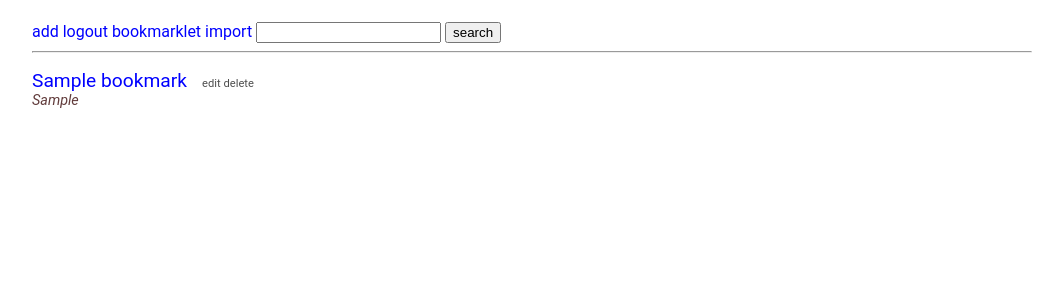
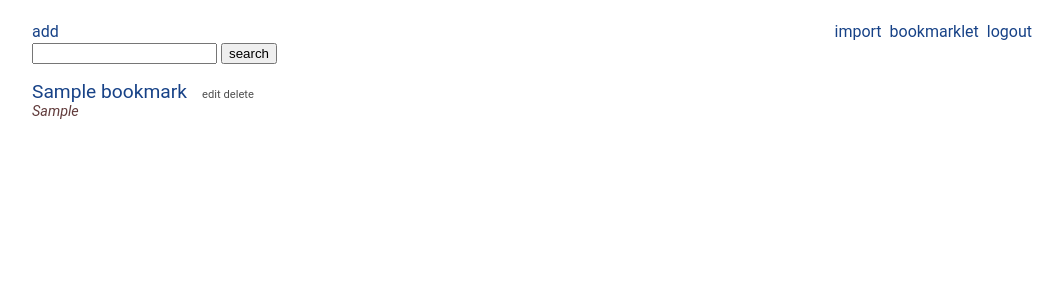
Before and after one commit to DominikM/dpins, a Django app: page /bm/ in a window 1280 px wide. Shown: the part 59-359 px from the top of the page, without its empty margins (108-1171 px from the left). Run offline with Django 3.2, Linux system fonts and the light colour scheme; a user stored in the database is signed in; tables that the repository leaves empty hold one stand-in row (values such as "Sample post").

Commit message:
updated some styles

```diff
--- a/bookmarks/static/bookmarks/main.css
+++ b/bookmarks/static/bookmarks/main.css
@@ -22,8 +22,8 @@ body {
 
 .bm {
     display: block;
-    margin-top: 0.8em;
-    margin-bottom: 0.8em;
+    margin-top: 1em;
+    margin-bottom: 1em;
 }
 
 .bm_commands {
@@ -42,7 +42,7 @@ body {
 
 
 a {
-    color:#0000FF;
+    color: #174287;
     text-decoration: none;
 }
 
@@ -78,12 +78,18 @@ a.bm_title {
 
 #commands_container {
     display: block;
+    height: 1em;
+    margin-bottom: 0.3em;
+    width: 100%;
 }
 
-.command {
+.command_left {
     display: inline;
+    text-align: left;
 }
 
-.command form {
+.command_right {
     display: inline;
+    float: right;
+    margin-left: 0.5em
 }
--- a/bookmarks/templates/bookmarks.html
+++ b/bookmarks/templates/bookmarks.html
@@ -5,25 +5,41 @@
 <header><h1>dpins</h1></header>
 
 <div id="commands_container">
-  <div class="command"><a href="{% url 'bookmark_add' %}">add</a></div>
-  <div class="command"><a href="{% url 'logout' %}">logout</a></div>
-  <div class="command"><a href="javascript:(function(){data={title:document.title,url:window.location.href,auto_close: true};urlParams=new URLSearchParams(data);newUrl=new URL(&quot;http://dpins.link/add&quot;);newUrl.search = &quot;?+urlParams.toString();window.open(newUrl.toString());})();">bookmarklet</a></div>
-  <div class="command"><a href="{% url 'import_html' %}">import</a></div>
-  <div class="command">
+    <div class="command_left"><a href="{% url 'bookmark_add' %}">add</a></div>
+    <div class="command_right"><a href="{% url 'logout' %}">logout</a></div>
+    <div class="command_right"><a href="javascript:(function(){data={title:document.title,url:window.location.href,auto_close: true};urlParams=new URLSearchParams(data);newUrl=new URL(&quot;http://dpins.link/add&quot;);newUrl.search = &quot;?+urlParams.toString();window.open(newUrl.toString());})();">bookmarklet</a></div>
+    <div class="command_right"><a href="{% url 'import_html' %}">import</a></div>
+</div>
+
+
+<div>
   <form method="get" action="{% url 'search' %}">
     <input type="text" id="query" name="query">
     <input type="submit" value="search">
   </form>
 </div>
+
+
+<div id="bm_container">
+  <div id="page_nav">
+    {% if bookmarks.has_previous %}
+    <a href="?page=1"><<</a>
+    <a href="?page={{ bookmarks.previous_page_number }}"><</a>
+    {% endif %}
+
+    {% if bookmarks.has_other_pages %}
+    {{ bookmarks.number }} of {{ bookmarks.paginator.num_pages }}
+    {% endif %}
+
+    {% if bookmarks.has_next %}
+    <a href="?page={{ bookmarks.next_page_number }}">></a>
+    <a href="?page={{ bookmarks.paginator.num_pages }}">>></a>
+    {% endif %}
   </div>
 
-<hr>
-
-<div id="bm_container">
   {% for bookmark in bookmarks %}
   {% include 'bookmark_snippet.html' with bookmark=bookmark %}
   {% endfor %}
-</div>
 
   <div id="page_nav">
     {% if bookmarks.has_previous %}
@@ -39,4 +55,6 @@
     <a href="?page={{ bookmarks.next_page_number }}">></a>
     <a href="?page={{ bookmarks.paginator.num_pages }}">>></a>
     {% endif %}
+  </div>
+</div>
 {% endblock %}
```
Lines whose indentation alone changed are shown as unchanged.
